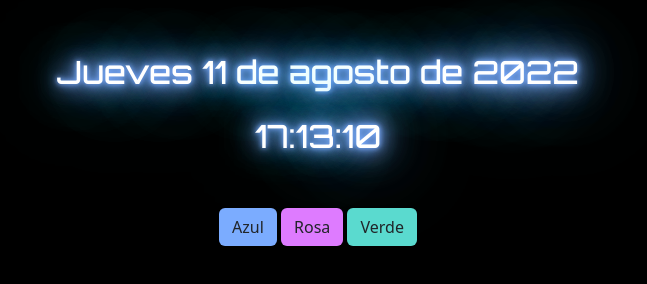
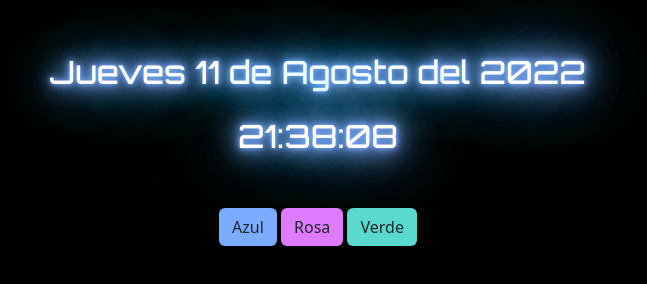
Before and after one commit to rollingcodeschool/relojc6i, a plain HTML site: page index.html in a window 1280 px wide. Shown: the whole page, without its empty margins (322-969 px from the left). Drawn offline with nearby package versions, Linux system fonts and the light colour scheme.

Commit message:
agregamos la funcionlidad para que funcione el reloj

```diff
--- a/index.html
+++ b/index.html
@@ -18,8 +18,8 @@
   <body>
     <main class="container text-center my-5">
         <section class="titulo fondoAzul">
-            <p>Jueves 11 de agosto de 2022</p>
-            <p>17:13:10</p>
+            <p id="fecha"></p>
+            <p id="hora"></p>
         </section>
         <section class="mt-5">
             <button class="btn btnAzul">Azul</button>
--- a/js/reloj.js
+++ b/js/reloj.js
@@ -0,0 +1,27 @@
+function obtenerHora(){
+    let fechaActual = new Date();
+    // console.log(fechaActual)
+    // console.log(fechaActual.getDate()); // 1-31
+    // console.log(fechaActual.getDay());
+    // console.log(fechaActual.getMonth());
+    // console.log(fechaActual.getFullYear());
+
+    let diaSemanas = ['Domingo', 'Lunes', 'Martes', 'Miercoles','Jueves','Viernes', 'Sabado'];
+    let meses = ['Enero', 'Febrero', 'Marzo', 'Abril','Mayo','Junio', 'Julio','Agosto','Septiembre', 'Octubre','Noviembre','Diciembre'];
+
+    // console.log(diaSemanas[fechaActual.getDay()]);
+    // console.log(meses[fechaActual.getMonth()]);
+
+    //  <p>Jueves 11 de agosto de 2022</p>
+    let parrafoFecha = document.querySelector('#fecha');
+    parrafoFecha.innerHTML = `${diaSemanas[fechaActual.getDay()]} ${fechaActual.getDate()} de ${meses[fechaActual.getMonth()]} del ${fechaActual.getFullYear()}`;
+    let parrafoHora = document.querySelector('#hora');
+
+    let segundos = fechaActual.getSeconds();
+    if(segundos <10){
+        segundos = '0' + segundos
+    }
+    parrafoHora.innerHTML = `${fechaActual.getHours()}:${fechaActual.getMinutes()}:${segundos}`
+}
+
+setInterval(obtenerHora,1000);
```
